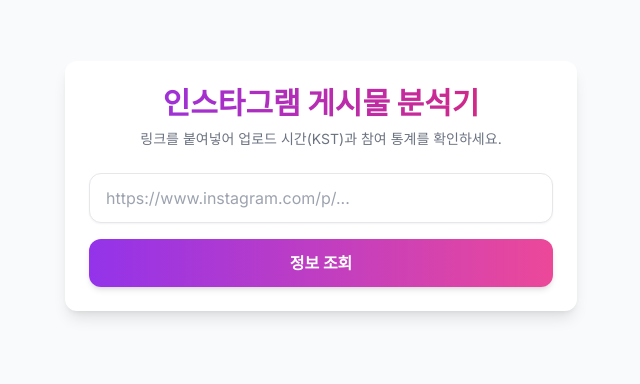
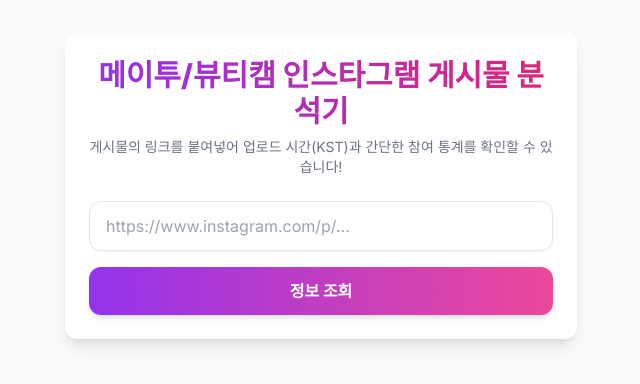
Before and after one commit to eelrkdud-creator/insta2, a Next.js app: page / in a window 1280 px wide. Shown: the part 214-598 px from the top of the page, without its empty margins (319-959 px from the left). Built offline with nearby package versions, Linux system fonts and the light colour scheme.

Commit message:
Update page.tsx

```diff
--- a/app/page.tsx
+++ b/app/page.tsx
@@ -38,10 +38,10 @@
             <div className="w-full max-w-lg bg-white rounded-xl shadow-lg p-6 space-y-6 transition-all duration-300">
                 <div className="text-center space-y-2">
                     <h1 className="text-3xl font-extrabold text-transparent bg-clip-text bg-gradient-to-r from-purple-600 to-pink-600">
-                        인스타그램 게시물 분석기
+                        메이투/뷰티캠 인스타그램 게시물 분석기
                     </h1>
                     <p className="text-sm text-gray-500">
-                        링크를 붙여넣어 업로드 시간(KST)과 참여 통계를 확인하세요.
+                        게시물의 링크를 붙여넣어 업로드 시간(KST)과 간단한 참여 통계를 확인할 수 있습니다!
                     </p>
                 </div>
 
```
